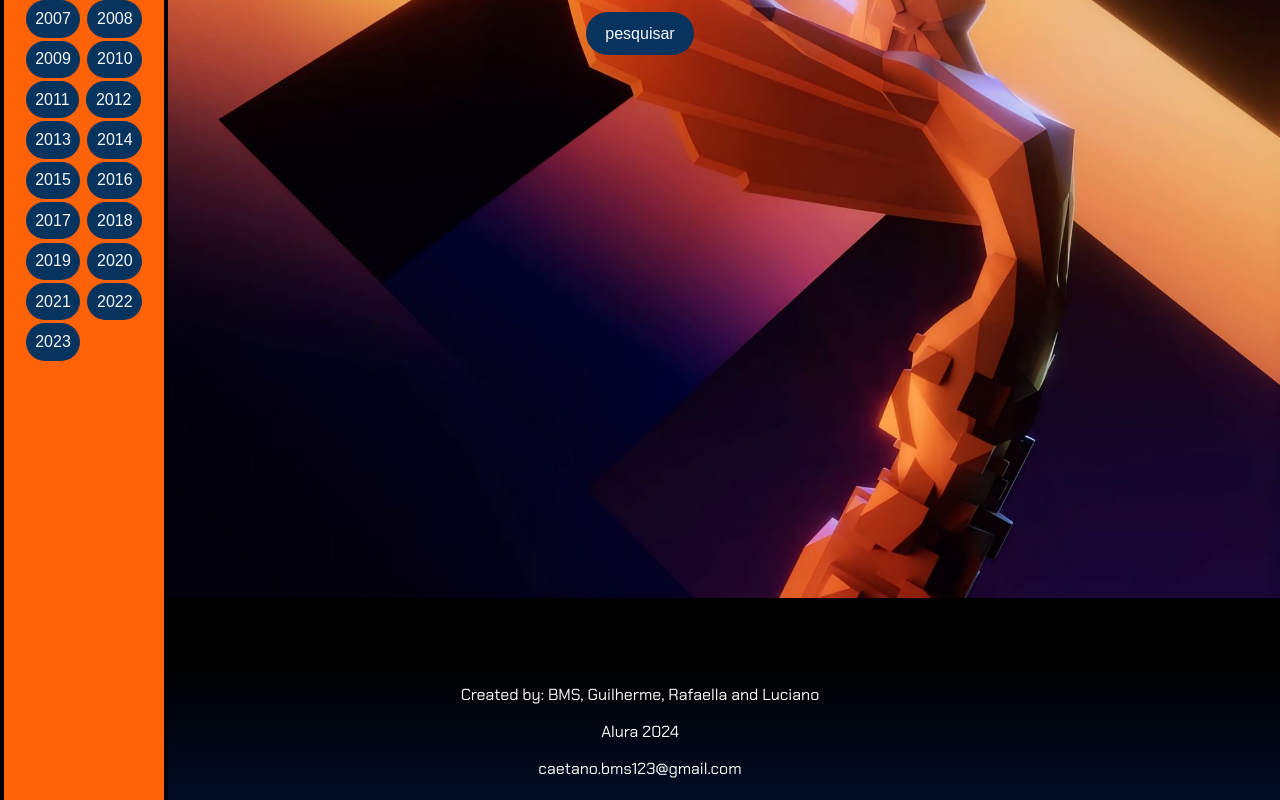
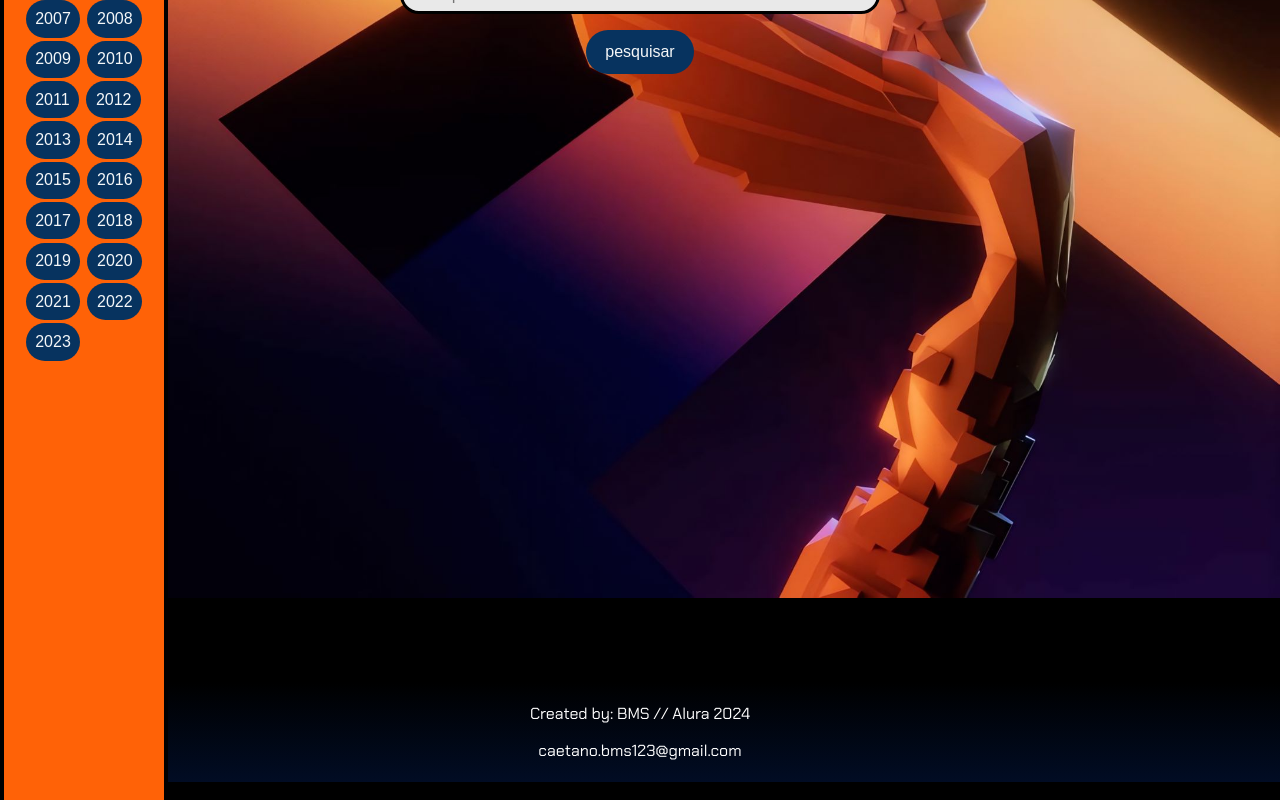
Before and after one commit to iBMSi/WikiAwards, a plain HTML site: page index.html in a window 1280 px wide. Shown: the part 122-922 px from the top of the page. Drawn offline with Linux system fonts and the light colour scheme; files whose address does not match are found by name.

Commit message:
index.html

```diff
--- a/index.html
+++ b/index.html
@@ -54,11 +54,7 @@
 </main>
     <footer>
         <p>
-            Created by: BMS, Guilherme, Rafaella and Luciano
-        </p>
-        <p>
-            Alura 2024
-        </p>
+            Created by: BMS // Alura 2024
         <p>
             caetano.bms123@gmail.com
         </p>
@@ -67,39 +63,3 @@
     <script src="app.js"></script>
 </body>
 </html>
-
-<!-- <div >
-
-        <div class="item-resultado">
-            <h2>
-                2013
-                <p class="descrição-meta">
-                    O GOTY de 2013: Grand Theft Auto V |
-                    Em 2013, o título de Jogo do Ano (GOTY)
-                    foi para Grand Theft Auto V, da Rockstar Games.
-
-                </p>
-                <a href="https://www.rockstargames.com/br/gta-v" target="_blank">GTA V</a>
-            </h2>
-        </div>
-        <div class="item-resultado">
-            <h3>
-                2014
-                <p class="descrição-meta">
-                    O GOTY de 2014: Dragon Age Inquisition |
-                    Dragon Age: Inquisition foi o grande vencedor do prêmio de Jogo do Ano (GOTY) em 2014.
-
-                </p>
-                <a href="https://www.bioware.com/games/#dragon-age-inquisition" target="_blank"> Dragon Age Inquisition</a>
-            </h3>
-        </div>
-        <div class="item-resultado">
-            <h4>
-                2015
-                <p class="descrição-meta">
-                    O GOTY de 2015: The Witcher 3: Wild Hunt |
-                    The Witcher 3: Wild Hunt, da CD Projekt Red, conquistou o prêmio de Jogo do Ano (GOTY) em 2015.
-                </p>
-                <a href="https://www.thewitcher.com" target="_blank"> The Witcher 3: Wild Hunt</a>
-            </h4>
-        </div> -->
```
